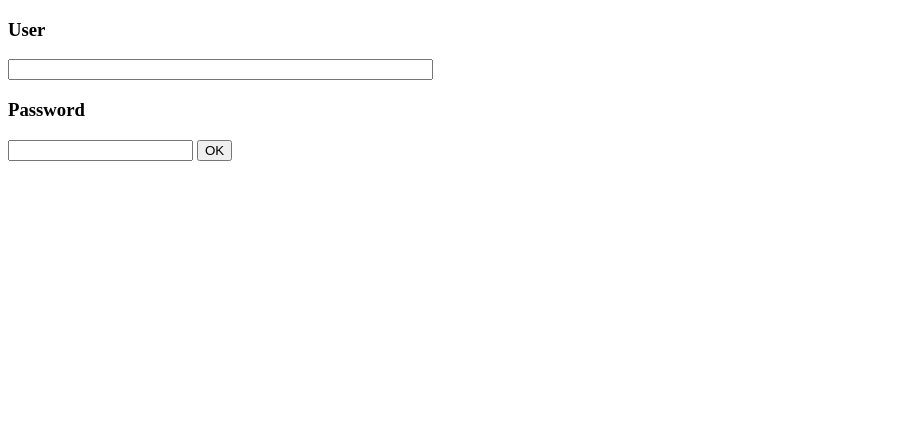
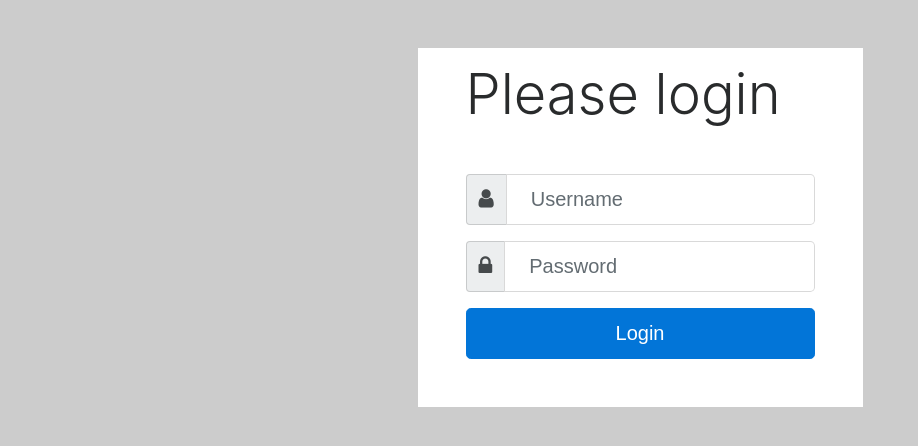
Before and after one commit to FeDLviv/CVTemplate, a CodeIgniter app: page /database/admin/login in a window 1280 px wide. Shown: the top 446 px of the page, without its empty margins (0-918 px from the left). Run offline with CodeIgniter, Linux system fonts and the light colour scheme.

Commit message:
Create login form, update(config.php, form_validation.php, Admin.php, admin_view.php, login_view.php, admin.css, admin.js)

```diff
--- a/application/config/config.php
+++ b/application/config/config.php
@@ -35,7 +35,7 @@ $config['base_url'] = 'http://localhost:8088';
 | variable so that it is blank.
 |
 */
-$config['index_page'] = 'index.php';
+$config['index_page'] = '';
 
 /*
 |--------------------------------------------------------------------------
--- a/application/config/form_validation.php
+++ b/application/config/form_validation.php
@@ -2,10 +2,12 @@
 defined('BASEPATH') or exit('No direct script access allowed');
 
 $config = [
-    'admin/authentication' => [
+    'error_prefix' => '<small class="form-text text-muted">',
+    'error_suffix' => '</small>',
+    'admin/login' => [
         [
             'field' => 'user',
-            'label' => 'User',
+            'label' => 'Username',
             'rules' => 'trim|required|max_length[50]'
         ],
         [
--- a/application/controllers/Admin.php
+++ b/application/controllers/Admin.php
@@ -8,58 +8,50 @@ class Admin extends CI_Controller
     {
         parent::__construct();
         $this->load->library('session');
-        $this->load->model('admin_model');
     }
 
     public function _remap($method)
     {
-        switch ($method) {
-            case 'logout':
-            case 'authentication':
-                $this->$method();
-                break;
-            default:
-                if (($this->session->has_userdata('user') && $this->session->browser == $this->input->user_agent() && $this->session->address == $this->input->ip_address())) {
+        if($method == 'logout') {
+            $this->$method();
+        } else {
+            if (($this->session->has_userdata('user') && $this->session->browser == $this->input->user_agent() && $this->session->address == $this->input->ip_address())) {
+                if($this->input->is_ajax_request()){
+                    $this->$method();
+                } else {
                     $this->index();
-                } else {
-                    $this->login();
                 }
-                break;
+            } else {
+                $this->login();
+            }
         }
     }
 
     public function index()
     {
-        $this->load->view('admin_view');
+        $data['contacts'] = $this->main_model->get_contacts();
+        $this->load->view('admin_view', $data);
     }
 
     public function login()
     {
-        $this->load->helper(array('form'));
-        $this->load->view('login_view');
-    }
-
-    public function authentication()
-    {
+        $this->load->helper('form');
         $this->load->library('form_validation');
-        //to config
-        $this->form_validation->set_error_delimiters('<div class="error">', '</div>');
+        $this->load->model('admin_model');
 
         if ($this->form_validation->run() == true) {
-            $pas = $this->admin_model->get_password($this->input->post("user"));
-            if (isset($pas) && password_verify($this->input->post("password"), $pas)) {
+            $pas = $this->admin_model->get_password($this->input->post("user", true));
+            if (isset($pas) && password_verify($this->input->post("password", true), $pas)) {
                 $this->session->set_userdata(
                     [
-                        'user'=>$this->input->post("user"),
+                        'user'=>$this->input->post("user", true),
                         'browser'=>$this->input->user_agent(),
                         'address'=>$this->input->ip_address()
                     ]
                 );
-
                 redirect('/admin');
             } else {
-                //password not hash
-                $this->load->view('login_view');
+                $this->load->view('login_view', ['msg'=>'The username or password is incorrect']);
             }
         } else {
             $this->load->view('login_view');
@@ -68,9 +60,12 @@ class Admin extends CI_Controller
 
     public function logout()
     {
-        //$this->input->is_ajax_request();
-        //$this->input->server('REQUEST_METHOD') == 'POST';
         $this->session->sess_destroy();
         redirect('/admin');
     }
+
+    public function ajax_contact()
+    {
+       echo "AJAX";
+    }
 }
--- a/application/views/login_view.php
+++ b/application/views/login_view.php
@@ -9,23 +9,50 @@ defined('BASEPATH') or exit('No direct script access allowed');
     <meta name="viewport" content="width=device-width, initial-scale=1.0">
     <meta http-equiv="X-UA-Compatible" content="ie=edge">
     <title>Authentication</title>
+    <link rel="stylesheet" href="<?= base_url(); ?>css/font-awesome.min.css" type="text/css">
+    <link rel="stylesheet" href="<?= base_url(); ?>css/bootstrap.min.css" type="text/css">
+    <link rel="stylesheet" href="<?= base_url(); ?>css/admin.min.css" type="text/css">
 </head>
 
-<body>
+<body class="bg-gray">
 
-    <?php echo form_open('admin/authentication'); ?>
+    <div class="container">
+        <div class="row justify-content-center">
+            <div class="col-5">
 
-        <h3>User</h3>
-        <input type="text" name="user" value="<?= set_value('user') ?>" required size="50">
-        <?php echo form_error('user', '<div class="error">', '</div>'); ?>
+                <form action="<?= base_url(); ?>admin/login" method="POST" class="mt-5 px-5 pb-5 pt-3 bg-white">
 
-        <h3>Password</h3>
-        <input type="text" name="password" value="<?php echo set_value('password'); ?>" required size="20">
-        <?php echo form_error('password', '<div class="error">', '</div>'); ?>
+                    <h1 class="display-4 mb-5">Please login</h1>
 
-        <button type="submit">OK</button>
+                    <div class="form-group">
+                        <div class="input-group">
+                            <span class="input-group-addon"><i class="fa fa-user fa-lg" aria-hidden="true"></i></span>
+                            <input type="text" class="form-control form-control-lg" name="user" value="<?= set_value('user') ?>" placeholder="Username" required maxlength="50">
+                        </div>
+                        <?= form_error('user') ?>
+                    </div>
 
-    </form>
+                    <div class="form-group">
+                        <div class="input-group">
+                            <span class="input-group-addon"><i class="fa fa-lock fa-lg" aria-hidden="true"></i></span>
+                            <input type="password" class="form-control form-control-lg" name="password" value="<?php echo set_value('password'); ?>" placeholder="Password" required maxlength="20">
+                        </div>
+                        <?= form_error('password'); ?>
+                    </div>
+
+                    <div class="input-group">
+                        <button type="submit" class="btn-block btn btn-primary btn-lg">Login</button>
+                    </div>
+
+                    <?php if(isset($msg)) :?>
+                        <p class="text-danger mt-4"><?= $msg ?></p>
+                    <?php endif ?>
+
+                </form>
+
+            </div>
+        </div>
+    </div>
 
 </body>
 
--- a/css/admin.min.css
+++ b/css/admin.min.css
@@ -1 +1 @@
-#mainNavbar ul{z-index:1;position:fixed;top:0;height:8vh;width:100%;list-style-type:none;margin:0;padding:0;overflow:hidden;background-color:#ccc}#mainNavbar li{float:left}#mainNavbar li:last-child{float:right}#mainNavbar li a{display:block;padding:15px}.wrapper{display:flex;height:92vh;margin-top:8vh;align-items:stretch}#sidebar{width:20%;height:100%;transition:all ease .5s;padding:5px;font-weight:700;background:#ccc}#sidebar.active{margin-left:-20%}#content{width:100%}a{outline:0}a:active,a:hover,a:link,a:visited{text-decoration:none}
+.bg-gray{background-color:#CCC}.bg-white{background-color:#FFF}#mainNavbar ul{z-index:1;position:fixed;top:0;height:4em;width:100%;list-style-type:none;margin:0;padding:0;overflow:hidden}#mainNavbar li{float:left}#mainNavbar li:last-child{float:right}#mainNavbar li a{display:block;padding:15px}.wrapper{display:flex;height:calc(100vh - 4em);margin-top:4em;align-items:stretch}#sidebar{width:20%;height:100%;transition:all ease .5s;font-weight:700}#sidebar.active{margin-left:-20%}#sidebar a.active{color:#000}#content{width:100%}a{outline:0}a:active,a:hover,a:link,a:visited{text-decoration:none}
--- a/js/admin.min.js
+++ b/js/admin.min.js
@@ -1 +1 @@
-$(function(){$("#menu-toggle").click("on",function(t){t.preventDefault();var e=$("#sidebar").hasClass("active")?0:180;$("#sidebar").toggleClass("active"),$(this).find("i").animate({borderSpacing:e},{step:function(t,e){$(this).css("-webkit-transform","rotate("+t+"deg)"),$(this).css("-moz-transform","rotate("+t+"deg)"),$(this).css("transform","rotate("+t+"deg)")},duration:300},"linear")})});
+$(function(){$("#menu-toggle").on("click",function(t){t.preventDefault();var a=$("#sidebar").hasClass("active")?0:180;$("#sidebar").toggleClass("active"),$(this).find("i").stop(!0,!0).animate({borderSpacing:a},{step:function(t,a){$(this).css("-webkit-transform","rotate("+t+"deg)"),$(this).css("-moz-transform","rotate("+t+"deg)"),$(this).css("transform","rotate("+t+"deg)")},duration:300},"ease")}),$("#formContact").on("submit",function(t){t.preventDefault();var a=$(this);$.ajax({url:a.attr("action"),type:a.attr("method"),data:a.serialize(),success:function(t){alert(t)}})})});
```
Also changed, not shown: application/views/admin_view.php (+25 -10 lines), css/admin.css (+15 -6 lines), js/admin.js (+16 -3 lines).
